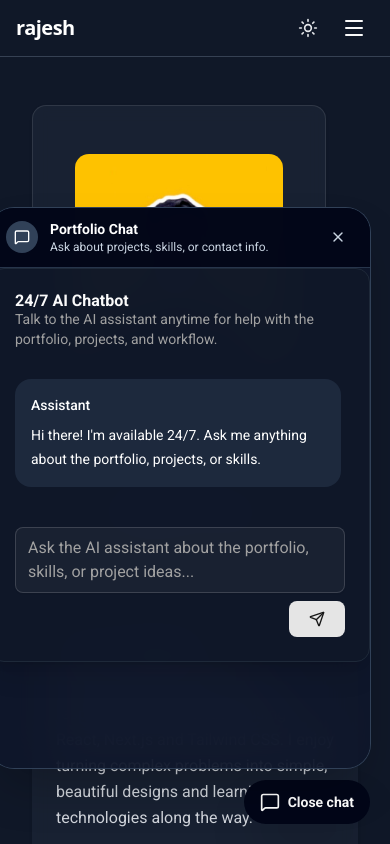
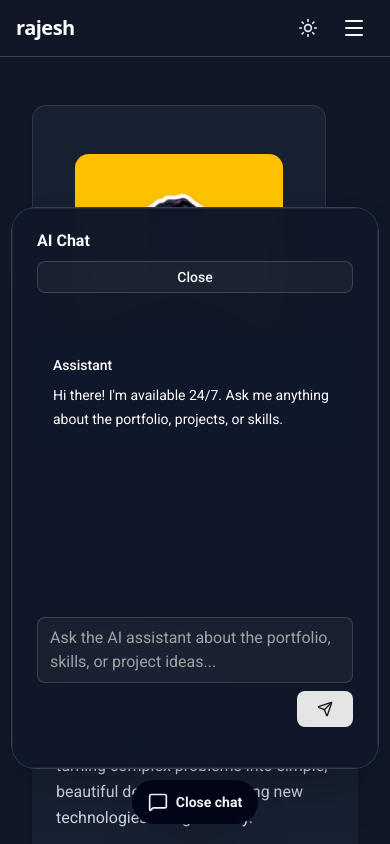
Before and after one commit to rtjsh-dev/Portfolio-website, a Next.js app: page /about in a window 390 px wide. Both pictures are taken after a click on the button "Chat with me". Shown: the top 844 px of the page. Built offline with nearby package versions, Linux system fonts and the light colour scheme; a web font is replaced by a local one.

Commit message:
Chatbot integrated

```diff
--- a/src/components/ChatBot.tsx
+++ b/src/components/ChatBot.tsx
@@ -13,7 +13,11 @@ type ChatMessage = {
   content: string;
 };
 
-export default function ChatBot() {
+type ChatBotProps = {
+  onClose?: () => void;
+};
+
+export default function ChatBot({ onClose }: ChatBotProps) {
   const [messages, setMessages] = useState<ChatMessage[]>([
     {
       id: "welcome",
@@ -102,27 +106,32 @@ export default function ChatBot() {
   }, [messages]);
 
   return (
-    <Card className="shadow-xl bg-white/90 dark:bg-gray-900/90 border border-gray-200 dark:border-gray-800">
-      <CardHeader>
+    <Card className="h-full flex flex-col shadow-xl bg-white/90 dark:bg-gray-900/90 border border-gray-200 dark:border-gray-800 overflow-hidden">
+      <CardHeader className="shrink-0">
         <div className="flex flex-col gap-2">
-          <div className="flex flex-col sm:flex-row sm:items-center sm:justify-between gap-3">
+          <div className="flex flex-col gap-3 sm:flex-row sm:items-center sm:justify-between">
             <div>
-              <CardTitle>24/7 AI Chatbot</CardTitle>
-              <CardDescription>
-                Talk to the AI assistant anytime for help with the portfolio, projects, and workflow.
-              </CardDescription>
+              <CardTitle className="text-base">AI Chat</CardTitle>
+              {/* <CardDescription>
+                Ask me anything about the portfolio, projects, or skills.
+              </CardDescription> */}
             </div>
+            {onClose ? (
+              <Button variant="outline" size="sm" type="button" onClick={onClose}>
+                Close
+              </Button>
+            ) : null}
           </div>
         </div>
       </CardHeader>
-      <CardContent>
-        <div className="space-y-4 mb-6 max-h-[420px] overflow-y-auto pr-1">
+      <CardContent className="flex flex-1 flex-col gap-4 px-6 py-4 overflow-hidden">
+        <div className="flex-1 min-h-0 space-y-4 overflow-y-auto pr-1">
           {messages.map((message) => (
             <div
               key={message.id}
               className={`rounded-2xl p-4 ${message.role === "user"
-                ? "bg-slate-100 text-slate-900 dark:bg-slate-800 dark:text-slate-100 self-end"
-                : "bg-slate-900 text-white dark:bg-slate-800 dark:text-white"
+                ? "bg-slate-700 text-slate-100 dark:bg-slate-800 dark:text-slate-100 self-end"
+                : "bg-slate-900 text-white dark:bg-slate-900 dark:text-white"
                 }`}
             >
               <div className="text-sm font-medium capitalize mb-2">{message.role === "user" ? "You" : "Assistant"}</div>
--- a/src/components/ChatBotWidget.tsx
+++ b/src/components/ChatBotWidget.tsx
@@ -8,9 +8,9 @@ export default function ChatBotWidget() {
   const [open, setOpen] = useState(false);
 
   return (
-    <div className="fixed bottom-5 right-5 z-50 flex flex-col items-end">
+    <div className="fixed bottom-5 left-0 right-0 z-50 flex flex-col items-center px-3 sm:right-5 sm:left-auto sm:items-end sm:px-0">
       {open && (
-        <div className="mb-3 w-[380px] max-w-full h-[560px] rounded-3xl shadow-2xl bg-white/95 dark:bg-slate-900/90 ring-1 ring-slate-200 dark:ring-slate-700 backdrop-blur-xl overflow-hidden">
+        <div className="mb-3 w-full max-w-[380px] h-[560px] max-h-[calc(100vh-5rem)] rounded-3xl shadow-2xl bg-white/95 dark:bg-slate-900/90 ring-1 ring-slate-200 dark:ring-slate-700 backdrop-blur-xl overflow-hidden">
           <div className="flex items-center justify-between gap-3 border-b border-slate-200/80 dark:border-slate-700/80 bg-slate-950/95 px-4 py-3">
             <div className="flex items-center gap-3">
               <div className="grid place-items-center rounded-2xl bg-slate-700 p-2 text-white">
@@ -30,8 +30,8 @@ export default function ChatBotWidget() {
               <X className="h-4 w-4" />
             </button>
           </div>
-          <div className="h-[500px] overflow-hidden">
-            <ChatBot />
+          <div className="flex h-full flex-col overflow-hidden">
+            <ChatBot onClose={() => setOpen(false)} />
           </div>
         </div>
       )}
```
